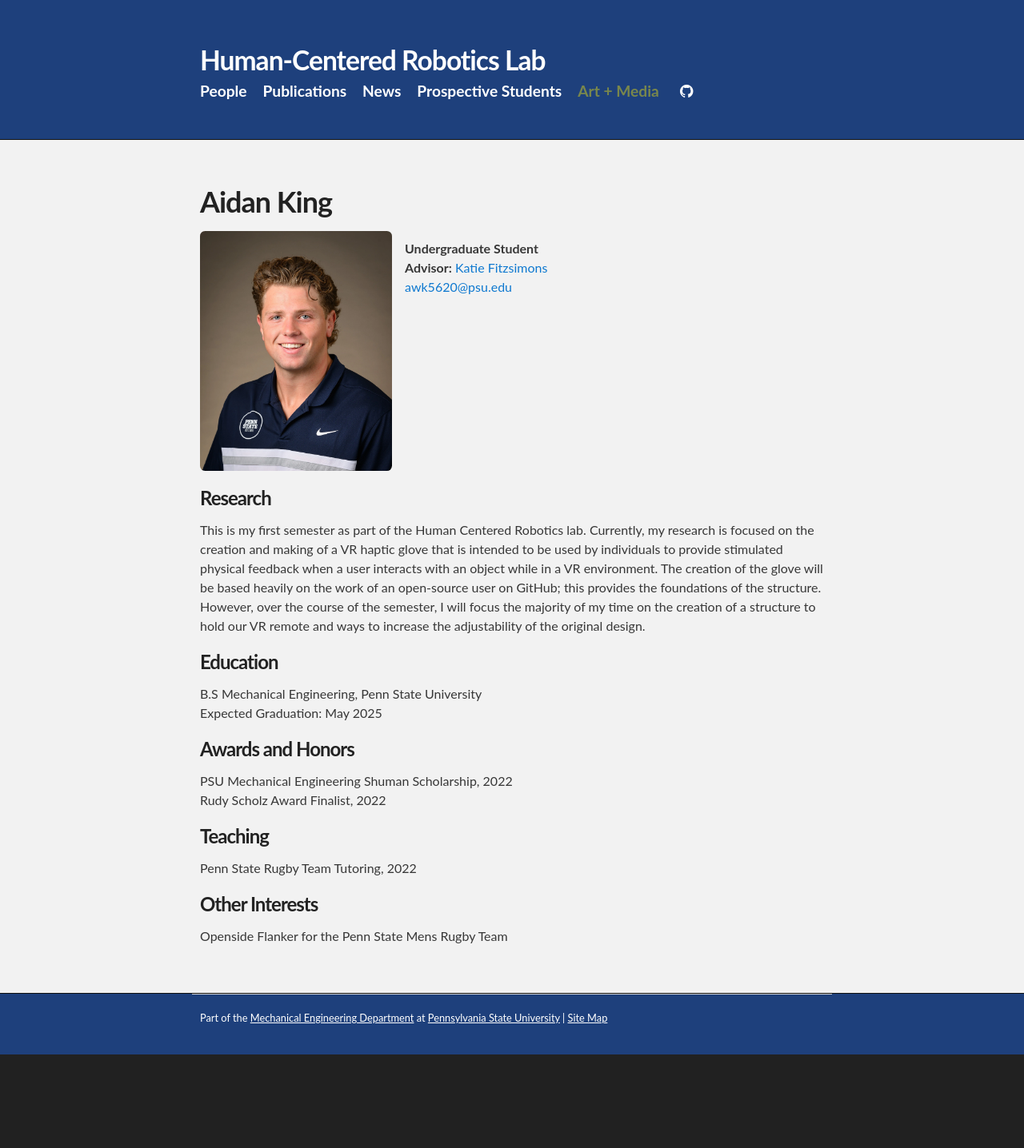
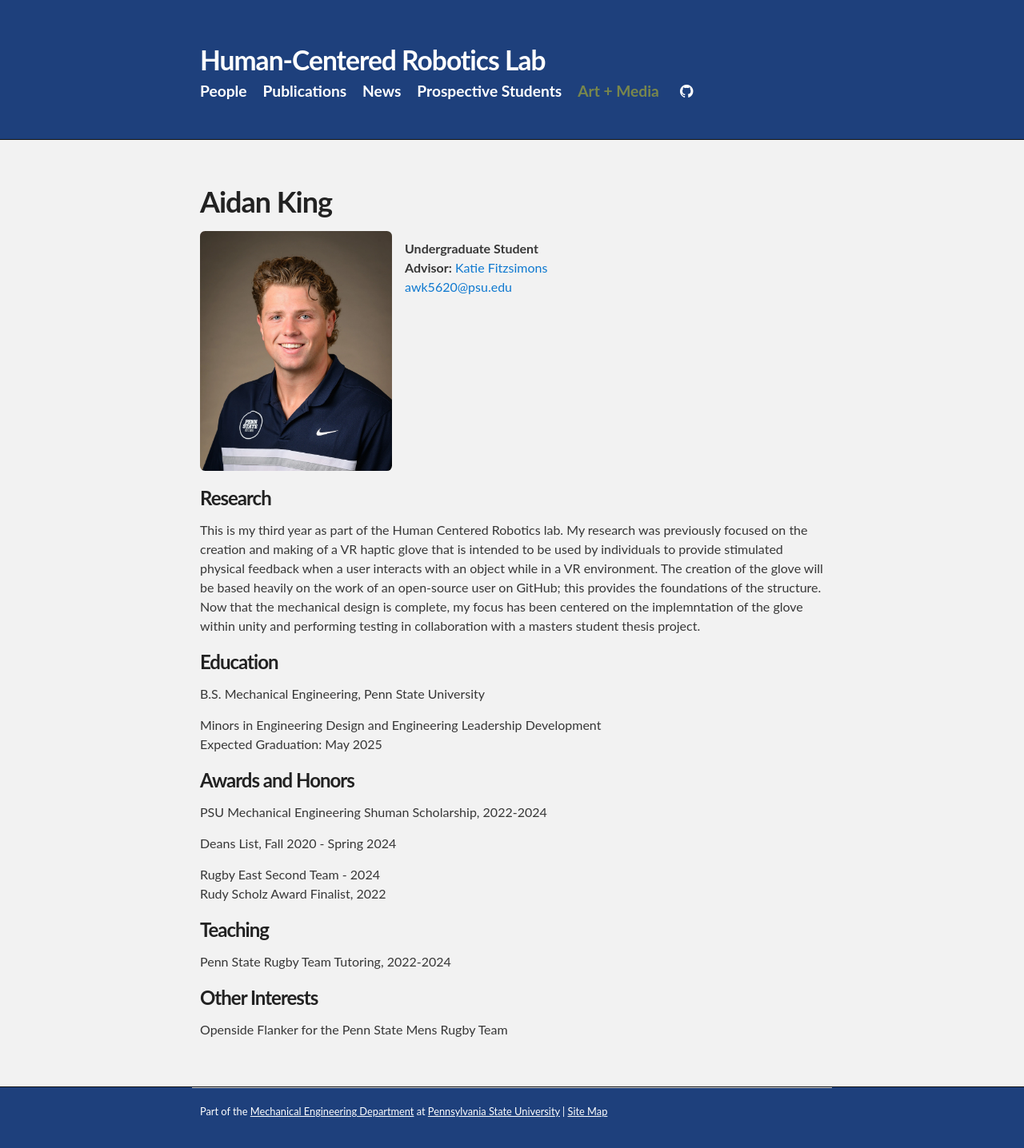
Before and after one commit to psu-hcr/psu-hcr.github.io, a Jekyll site: the page built from people/AidanKing.html, in a window 1280 px wide. Shown: the whole page at 80% size. Built offline with Jekyll 4.4.1, drawn with Linux system fonts in a browser that asks for light colours; before the commit the page ends 1319 px from its top, so only the background shows below that.

Commit message:
Update AidanKing.html

```diff
--- a/people/AidanKing.html
+++ b/people/AidanKing.html
@@ -1,7 +1,7 @@
 ---
 layout: default
 title: Aidan King
-description: I am a junior in Mechanical Engineering that is interested in a career in medical prosthetics. Additionally, I want to work in robotics to decrease the gap between humans and robotics evetnually allowing the two to be interconnected.
+description: I am a senior in Mechanical Engineering that is interested in a career in mechanical design. Additionally, I want to work in robotics to decrease the gap between humans and robotics evetnually allowing the two to be interconnected.
 ---
 <h1>Aidan King</h1>
 
@@ -18,24 +18,21 @@ description: I am a junior in Mechanical Engineering that is interested in a car
 
 
   <h3>Research</h3>
-  <p>This is my first semester as part of the Human Centered Robotics lab. Currently, my research
-   is focused on the creation and making of a VR haptic glove that is intended to be used by
-   individuals to provide stimulated physical feedback when a user interacts with an object
-   while in a VR environment. The creation of the glove will be based heavily on the work of
-   an open-source user on GitHub; this provides the foundations of the structure. However,
-   over the course of the semester, I will focus the majority of my time on the creation of a structure
-   to hold our VR remote and ways to increase the adjustability of the original design. </p>
+  <p>This is my third year as part of the Human Centered Robotics lab. My research was previously focused on the creation and making of a VR haptic glove that is intended to be used by  individuals to provide stimulated physical feedback when a user interacts with an object while in a VR environment. The creation of the glove will be based heavily on the work of an open-source user on GitHub; this provides the foundations of the structure. Now that the mechanical design is complete, my focus has been centered on the implemntation of the glove within unity and performing testing in collaboration with a masters student thesis project.</p>
 
   <h3>Education</h3>
-  <p> B.S Mechanical Engineering, Penn State University
+  <p> B.S. Mechanical Engineering, Penn State University
+  <p> Minors in Engineering Design and Engineering Leadership Development
   <br> Expected Graduation: May 2025 </p>
 
   <h3>Awards and Honors</h3>
-  <p> PSU Mechanical Engineering Shuman Scholarship, 2022
+  <p> PSU Mechanical Engineering Shuman Scholarship, 2022-2024
+  <p> Deans List, Fall 2020 - Spring 2024
+  <p> Rugby East Second Team - 2024
   <br> Rudy Scholz Award Finalist, 2022 </p>
 
   <h3>Teaching</h3>
-  <p> Penn State Rugby Team Tutoring, 2022
+  <p> Penn State Rugby Team Tutoring, 2022-2024
   </p>
 
   <h3>Other Interests</h3>
```
